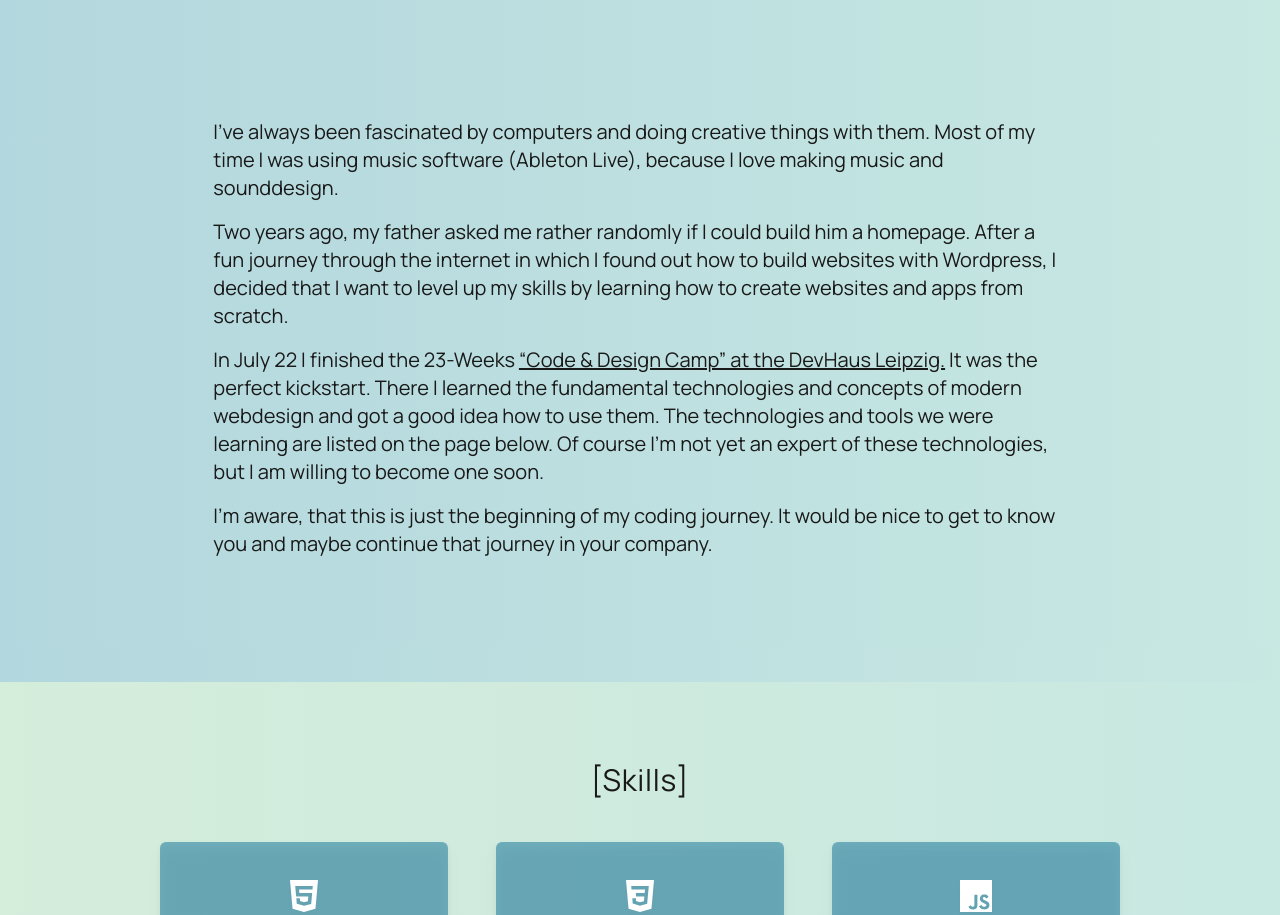
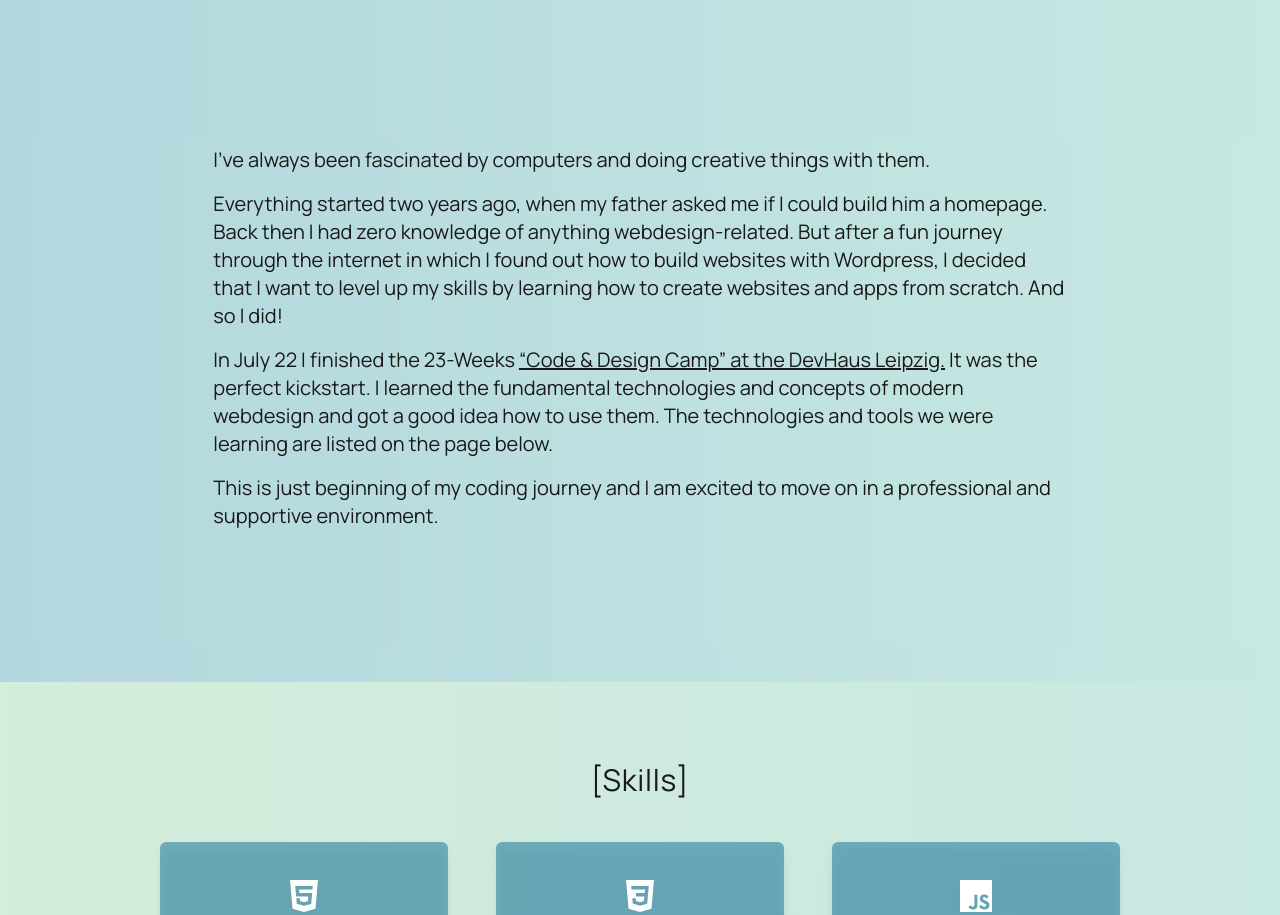
Before and after one commit to SimonBoerner/portfolio-nextjs, a Next.js app: page / in a window 1280 px wide. Shown: the part 918-1833 px from the top of the page. Built offline with nearby package versions, Linux system fonts and the light colour scheme; what @beaubus/svg-patterns-for-tailwindcss would draw is missing.

Commit message:
change text

```diff
--- a/Components/Aboutme.tsx
+++ b/Components/Aboutme.tsx
@@ -11,14 +11,15 @@ const Aboutme = () => {
       </h1>
       <p className="w-5/6 md:w-4/6 pb-4">
         I’ve always been fascinated by computers and doing creative things with
-        them. Most of my time I was using music software (Ableton Live), because
-        I love making music and sounddesign.
+        them.
       </p>
       <p className="w-5/6 md:w-4/6 pb-4">
-        Two years ago, my father asked me rather randomly if I could build him a
-        homepage. After a fun journey through the internet in which I found out
-        how to build websites with Wordpress, I decided that I want to level up
-        my skills by learning how to create websites and apps from scratch.
+        Everything started two years ago, when my father asked me if I could
+        build him a homepage. Back then I had zero knowledge of anything
+        webdesign-related. But after a fun journey through the internet in which
+        I found out how to build websites with Wordpress, I decided that I want
+        to level up my skills by learning how to create websites and apps from
+        scratch. And so I did!
       </p>
 
       <p className="w-5/6 md:w-4/6 pb-4">
@@ -31,17 +32,15 @@ const Aboutme = () => {
         >
           “Code & Design Camp” at the DevHaus Leipzig.
         </a>
-        &nbsp;It was the perfect kickstart. There I learned the fundamental
+        &nbsp;It was the perfect kickstart. I learned the fundamental
         technologies and concepts of modern webdesign and got a good idea how to
         use them. The technologies and tools we were learning are listed on the
-        page below. Of course I'm not yet an expert of these technologies, but I
-        am willing to become one soon.
+        page below.
       </p>
 
       <p className="w-5/6 md:w-4/6 pb-4">
-        I'm aware, that this is just the beginning of my coding journey. It
-        would be nice to get to know you and maybe continue that journey in your
-        company.
+        This is just beginning of my coding journey and I am excited to move on
+        in a professional and supportive environment.
         <br />
       </p>
     </div>
--- a/Components/Skillcard.tsx
+++ b/Components/Skillcard.tsx
@@ -5,7 +5,7 @@ type SkillcardProps = {
 
 const Skillcard = ({ icon, name }: SkillcardProps) => {
   return (
-    <div className="flex flex-col items-center justify-center w-[30%] drop-shadow-lg bg-accentblue/60 text-white rounded-md p-4 hover:bg-opacity-90 ">
+    <div className="flex flex-col items-center justify-center w-[30%] drop-shadow-lg bg-accentblue/60 text-white rounded-md p-4 hover:bg-opacity-90 hover:scale-105 transition-transform ">
       <div className="py-3">{icon}</div>
       <div className="pb-3">{name}</div>
     </div>
```
